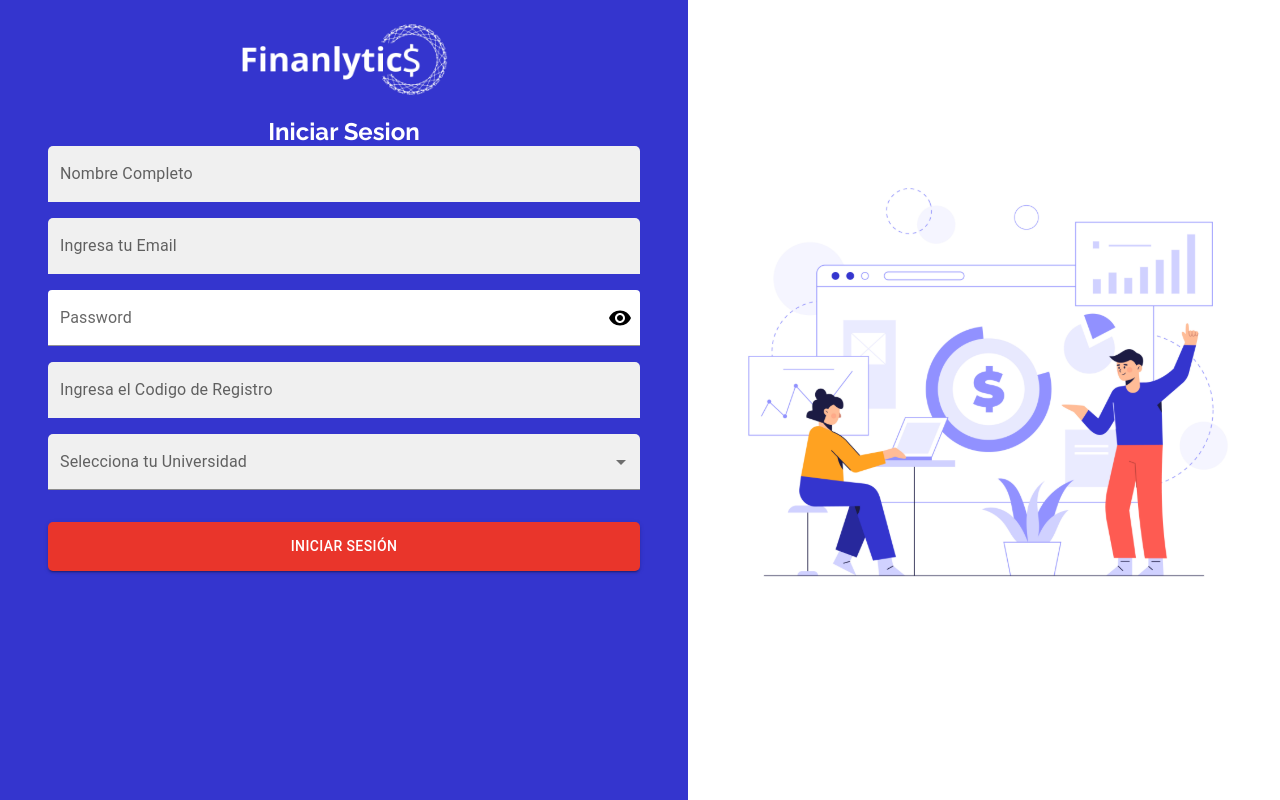
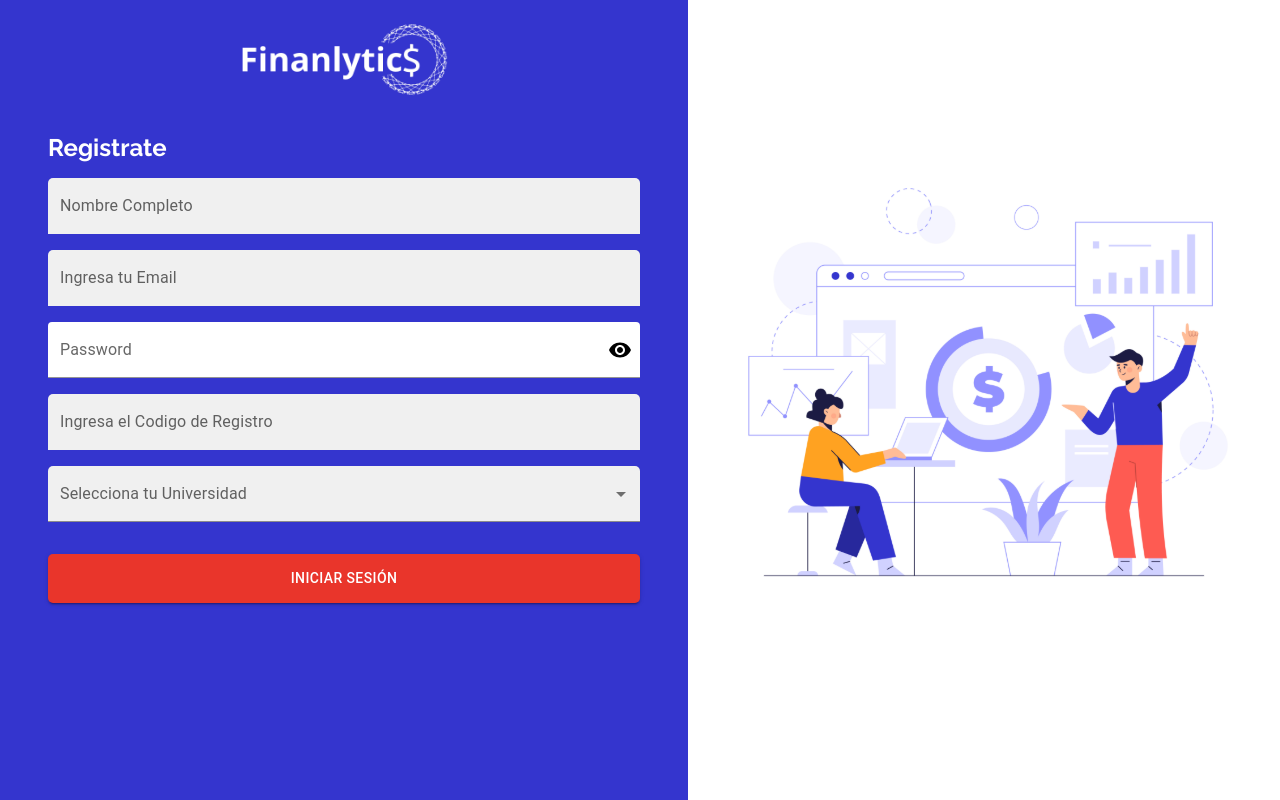
Before and after one commit to Mp-keyner/Finances, a React (Create React App) app: page /register in a window 1280 px wide. Built offline with nearby package versions, Linux system fonts and the light colour scheme.

Commit message:
11:52 2 de septiembre

```diff
--- a/src/components/Login.jsx
+++ b/src/components/Login.jsx
@@ -38,7 +38,11 @@ const Login = () => {
         </div>
         <div className="right">
           <img src={logo} alt="" className="logo" />
-          <h1>Iniciar Sesion</h1>
+          <h1 style={{
+            margin: '1pc 0',
+            textAlign: 'start',
+            width: '100%'
+          }}>Iniciar Sesion</h1>
           <form className="form">
             <TextField variant="filled" placeholder="Example@g..." label='Ingresa tu Email' color="text" sx={{
               background: 'white',
@@ -107,7 +111,6 @@ const Login = () => {
                 paddingBottom: '0.2pc',
                 cursor: 'pointer'
               }} onClick={Goregister}>Registrate</p>
-              <Date />
             </div>
           </form>
         </div>
--- a/src/components/NavDrawer.jsx
+++ b/src/components/NavDrawer.jsx
@@ -17,9 +17,9 @@ const NavDrawer = () => {
             boxShadow: 'rgba(0, 0, 0, 0.2) 0px 8px 10px -5px, rgba(0, 0, 0, 0.14) 0px 16px 24px 2px, rgba(0, 0, 0, 0.12) 0px 6px 30px 5px'
         }}>
             <Box sx={{
-                background: theme.palette.background.secondary,
+                background: 'white',
                 width: '15.6pc',
-                height: '100vh'
+                height: '100vh',
             }}>
                 <Box component='nav' sx={{
                     background: '#3435ce',
@@ -39,11 +39,13 @@ const NavDrawer = () => {
                     />
                 </Box>
                 <Divider />
-                <Box component='nav' >
+                <Box component='nav' sx={{
+                    background: 'white'
+                }}>
                     <List sx={{
                         display: 'flex',
                         flexDirection: 'column',
-                        gap: '1pc'
+                        gap: '1pc',
                     }}>
                         <ListItem disablePadding>
                             <ListItemButton component='a' href="/Admin" sx={Space}>
@@ -51,7 +53,7 @@ const NavDrawer = () => {
                                     fontWeight: 700,
                                     height: '1.3pc'
                                 }}>
-                                    Admin
+                                    ADMIN
                                 </Typography>
                             </ListItemButton>
                         </ListItem>
@@ -61,7 +63,7 @@ const NavDrawer = () => {
                                     fontWeight: 700,
                                     height: '1.3pc'
                                 }}>
-                                    Inicio
+                                    INICIO
                                 </Typography>
                             </ListItemButton>
                         </ListItem>
@@ -71,7 +73,7 @@ const NavDrawer = () => {
                                     fontWeight: 700,
                                     height: '1.3pc'
                                 }}>
-                                    Nuevo estudio
+                                    NUEVO ESTUDIO
                                 </Typography>
                             </ListItemButton>
                         </ListItem>
@@ -81,7 +83,7 @@ const NavDrawer = () => {
                                     fontWeight: 700,
                                     height: '1.3pc'
                                 }}>
-                                    Ver estudio
+                                    VER ESTUDIO
                                 </Typography>
                             </ListItemButton>
                         </ListItem>
--- a/src/components/Register.jsx
+++ b/src/components/Register.jsx
@@ -40,9 +40,13 @@ const Register = () => {
       <section className="containerRegister">
         <div className="right-register">
           <img src={logo} alt="" className="logo" onClick={GoMain} />
-          <h1>Iniciar Sesion</h1>
+          <h1 style={{
+            margin: '1pc 0',
+            textAlign: 'start',
+            width: '100%'
+          }}>Registrate</h1>
           <form className="form-register">
-          <TextField variant="filled" placeholder="Pedro.." label='Nombre Completo ' color="textLight"  sx={{
+            <TextField variant="filled" placeholder="Pedro.." label='Nombre Completo ' color="textLight" sx={{
               background: 'white',
               borderRadius: '5px 5px 0 0',
               width: '100%',
@@ -53,7 +57,7 @@ const Register = () => {
                 backgroundColor: 'white',
               },
             }} />
-          <TextField variant="filled" placeholder="Example@g..." label='Ingresa tu Email' color="textLight"  sx={{
+            <TextField variant="filled" placeholder="Example@g..." label='Ingresa tu Email' color="textLight" sx={{
               background: 'white',
               borderRadius: '5px 5px 0 0',
               width: '100%',
@@ -98,7 +102,7 @@ const Register = () => {
                 }}
               />
             </FormControl>
-            <TextField variant="filled" placeholder="13643..." label='Ingresa el Codigo de Registro' color="textLight"  sx={{
+            <TextField variant="filled" placeholder="13643..." label='Ingresa el Codigo de Registro' color="textLight" sx={{
               background: 'white',
               borderRadius: '5px 5px 0 0',
               width: '100%',
@@ -109,7 +113,7 @@ const Register = () => {
                 backgroundColor: 'white',
               },
             }} />
-            <FormControl fullWidth variant="filled"   sx={{
+            <FormControl fullWidth variant="filled" sx={{
               borderRadius: '5px 5px 0 0',
               backgroundColor: 'white',
               '&:hover': {
```
Lines whose indentation alone changed are shown as unchanged.
